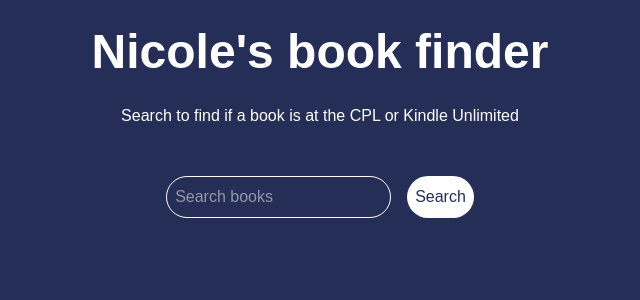
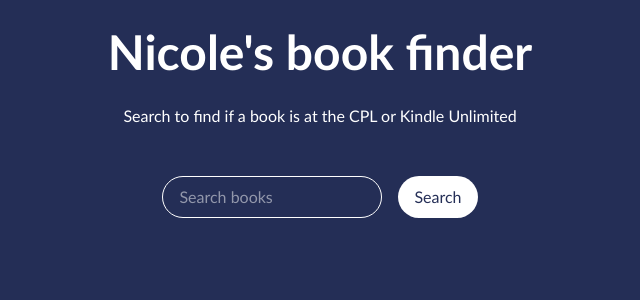
Before and after one commit to nwelsh/book-finder-v2, a Next.js app: page /book-finder-v2/ in a window 1280 px wide. Shown: the top 300 px of the page, without its empty margins (320-960 px from the left). Built offline with nearby package versions, Linux system fonts and the light colour scheme.

Commit message:
update styles

```diff
--- a/app/page.css
+++ b/app/page.css
@@ -6,6 +6,7 @@
   align-items: center;
   background-color: #242e56;
   flex: 1;
+  font-family: "Gill Sans", "Gill Sans MT", Calibri, "Trebuchet MS", sans-serif;
 }
 
 .header {
@@ -33,12 +34,12 @@
   align-items: flex-start;
   color: white;
   border-radius: 2rem;
-  padding: 0.5rem;
+  padding: .5rem 1rem;
 }
 
 .searchButton {
   background-color: rgb(255, 255, 255);
-  padding: 0.5rem;
+  padding: 0 1rem;
   border-radius: 2rem;
   color: #242e56;
   align-items: flex-start;
```
